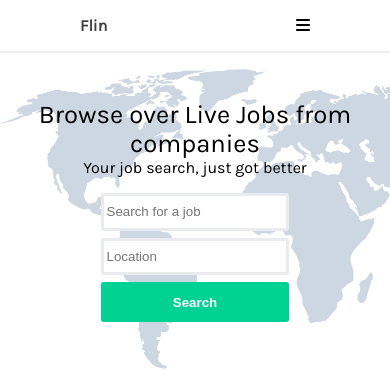
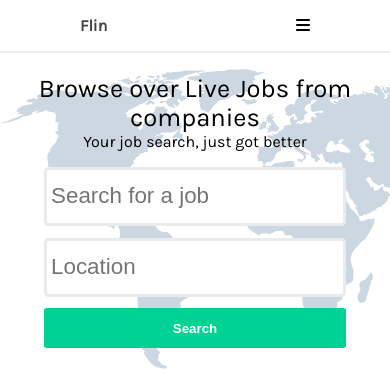
Before and after one commit to ItsJustMeChris/Job-Board-Front-End-Vue, a Vue app: page / in a window 390 px wide. Shown: the top 371 px of the page. Built offline with nearby package versions, Linux system fonts and the light colour scheme; no server answers.

Commit message:
Update Home.vue

```diff
--- a/src/views/Home.vue
+++ b/src/views/Home.vue
@@ -214,6 +214,7 @@ span.posted {
   #search input {
     margin-right: 0;
     margin-bottom: 0.5em;
+      font-size: 1.4em;
   }
   #search button {
     width: 100%;
```
